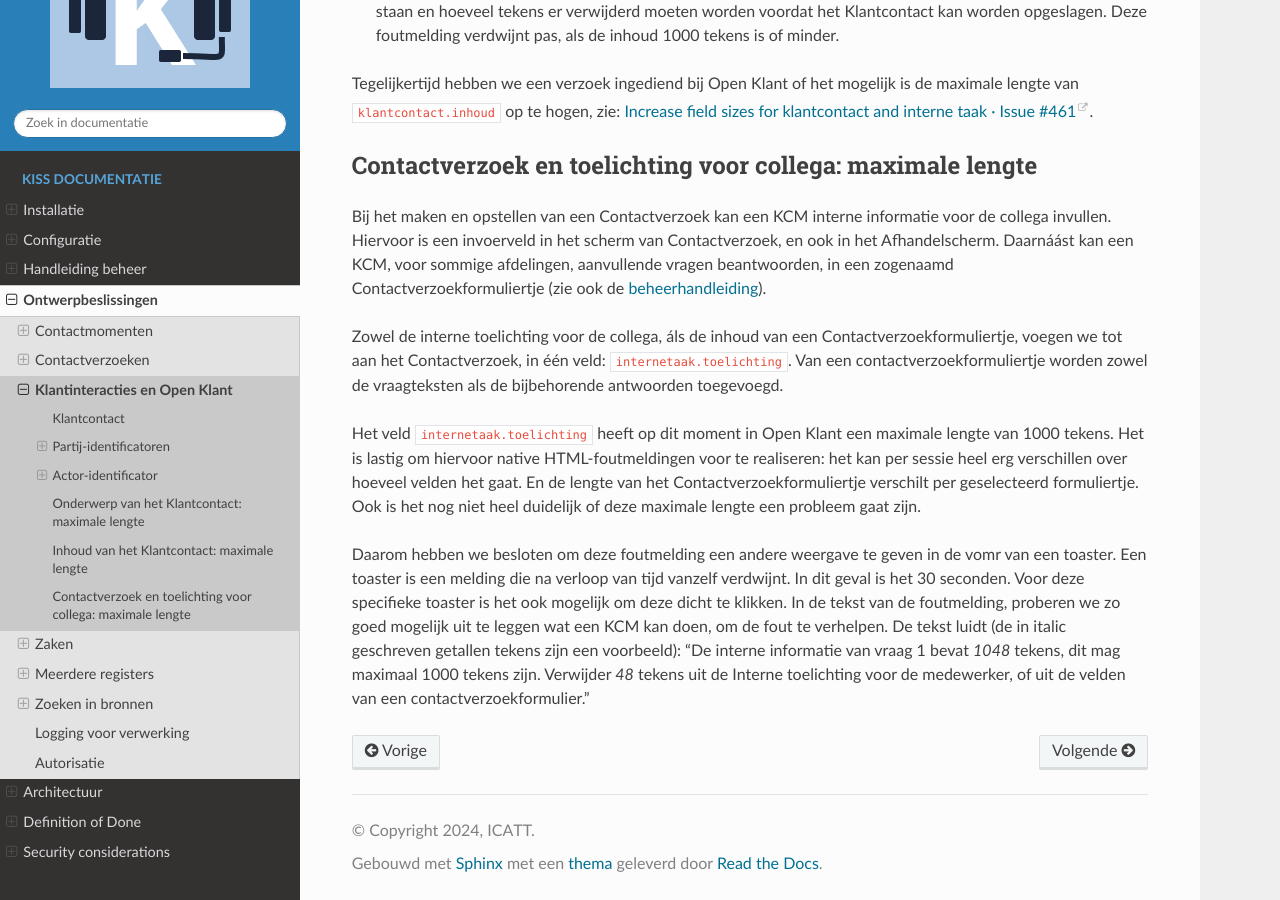
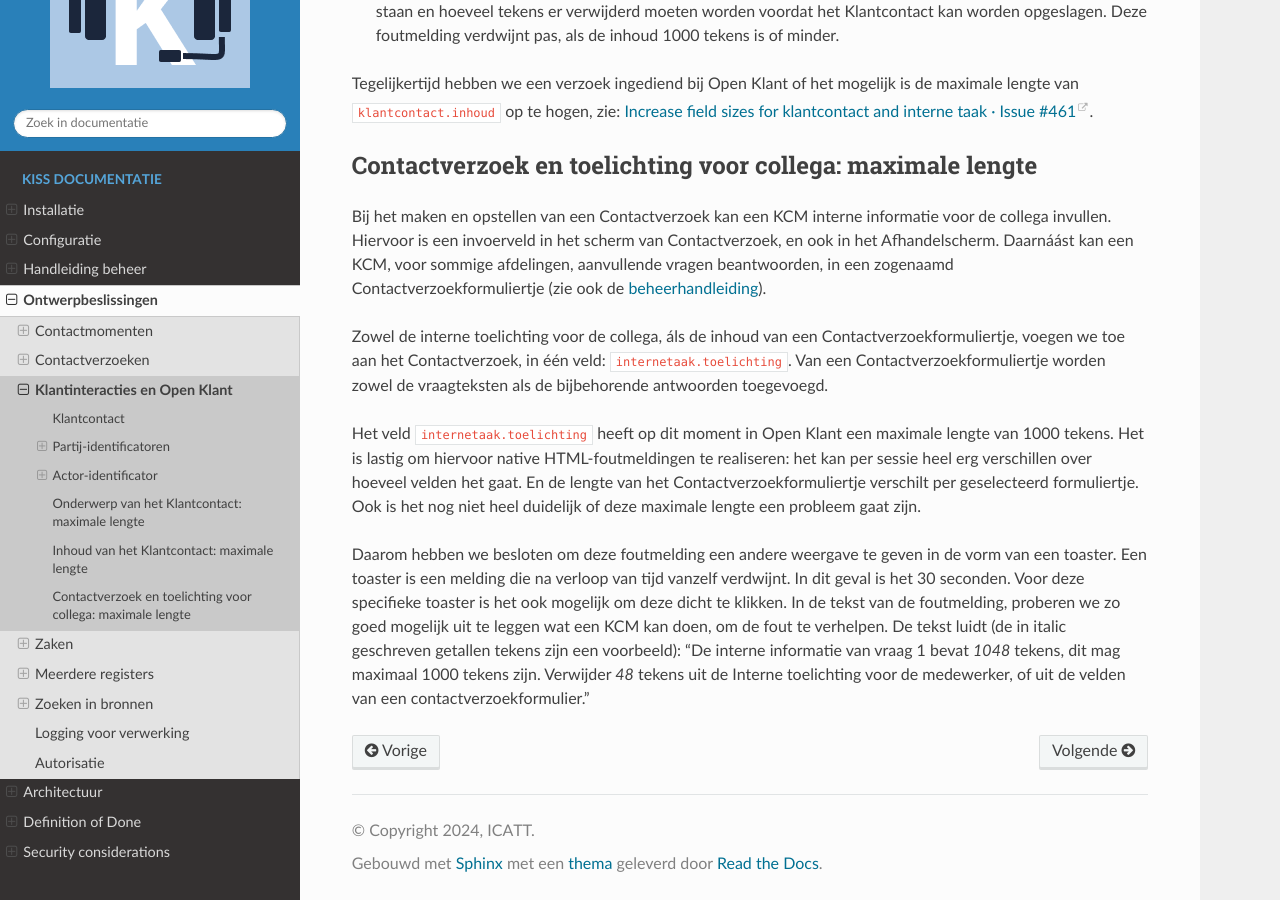
Before and after one commit to Klantinteractie-Servicesysteem/.github, a Sphinx documentation site: the page built from docs/decision-record/klantinteracties-openklant.md, in a window 1280 px wide and 900 px high, scrolled down 3468 px. Built offline with Sphinx 7.4.7 and the Read the Docs theme 3.1.0, drawn with Linux system fonts in a browser that asks for light colours.

Commit message:
Update klantinteracties-openklant.md
Spelfouten verbeterd

```diff
--- a/docs/decision-record/klantinteracties-openklant.md
+++ b/docs/decision-record/klantinteracties-openklant.md
@@ -120,8 +120,8 @@
 ## Contactverzoek en toelichting voor collega: maximale lengte
 Bij het maken en opstellen van een Contactverzoek kan een KCM interne informatie voor de collega invullen. Hiervoor is een invoerveld in het scherm van Contactverzoek, en ook in het Afhandelscherm. Daarnáást kan een KCM, voor sommige afdelingen, aanvullende vragen beantwoorden, in een zogenaamd Contactverzoekformuliertje (zie ook de [beheerhandleiding](../manual/formulieren.md)).
 
-Zowel de interne toelichting voor de collega, áls de inhoud van een Contactverzoekformuliertje, voegen we tot aan het Contactverzoek, in één veld: `internetaak.toelichting`. Van een contactverzoekformuliertje worden zowel de vraagteksten als de bijbehorende antwoorden toegevoegd.
+Zowel de interne toelichting voor de collega, áls de inhoud van een Contactverzoekformuliertje, voegen we toe aan het Contactverzoek, in één veld: `internetaak.toelichting`. Van een Contactverzoekformuliertje worden zowel de vraagteksten als de bijbehorende antwoorden toegevoegd.
 
-Het veld `internetaak.toelichting` heeft op dit moment in Open Klant een maximale lengte van 1000 tekens. Het is lastig om hiervoor native HTML-foutmeldingen voor te realiseren: het kan per sessie heel erg verschillen over hoeveel velden het gaat. En de lengte van het Contactverzoekformuliertje verschilt per geselecteerd formuliertje. Ook is het nog niet heel duidelijk of deze maximale lengte een probleem gaat zijn.
+Het veld `internetaak.toelichting` heeft op dit moment in Open Klant een maximale lengte van 1000 tekens. Het is lastig om hiervoor native HTML-foutmeldingen te realiseren: het kan per sessie heel erg verschillen over hoeveel velden het gaat. En de lengte van het Contactverzoekformuliertje verschilt per geselecteerd formuliertje. Ook is het nog niet heel duidelijk of deze maximale lengte een probleem gaat zijn.
 
-Daarom hebben we besloten om deze foutmelding een andere weergave te geven in de vomr van een toaster. Een toaster is een melding die na verloop van tijd vanzelf verdwijnt. In dit geval is het 30 seconden. Voor deze specifieke toaster is het ook mogelijk om deze dicht te klikken. In de tekst van de foutmelding, proberen we zo goed mogelijk uit te leggen wat een KCM kan doen, om de fout te verhelpen. De tekst luidt (de in italic geschreven getallen tekens zijn een voorbeeld): "De interne informatie van vraag 1 bevat _1048_ tekens, dit mag maximaal 1000 tekens zijn. Verwijder _48_ tekens uit de Interne toelichting voor de medewerker, of uit de velden van een contactverzoekformulier."
+Daarom hebben we besloten om deze foutmelding een andere weergave te geven in de vorm van een toaster. Een toaster is een melding die na verloop van tijd vanzelf verdwijnt. In dit geval is het 30 seconden. Voor deze specifieke toaster is het ook mogelijk om deze dicht te klikken. In de tekst van de foutmelding, proberen we zo goed mogelijk uit te leggen wat een KCM kan doen, om de fout te verhelpen. De tekst luidt (de in italic geschreven getallen tekens zijn een voorbeeld): "De interne informatie van vraag 1 bevat _1048_ tekens, dit mag maximaal 1000 tekens zijn. Verwijder _48_ tekens uit de Interne toelichting voor de medewerker, of uit de velden van een contactverzoekformulier."
```
